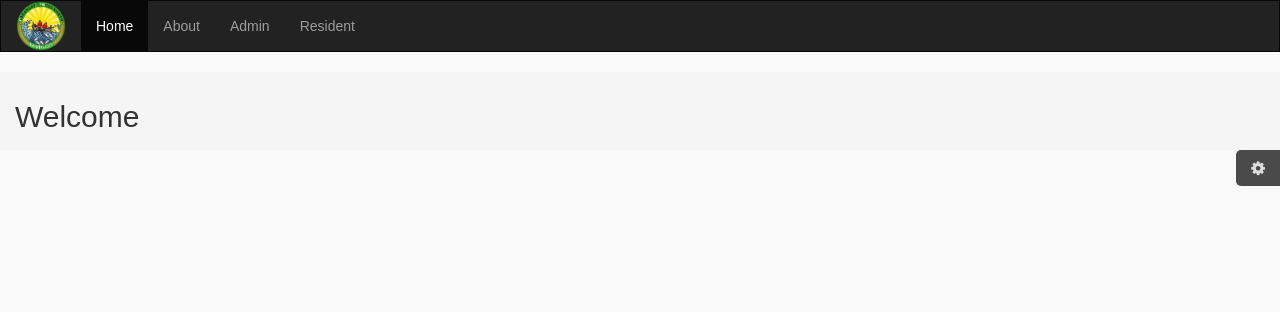
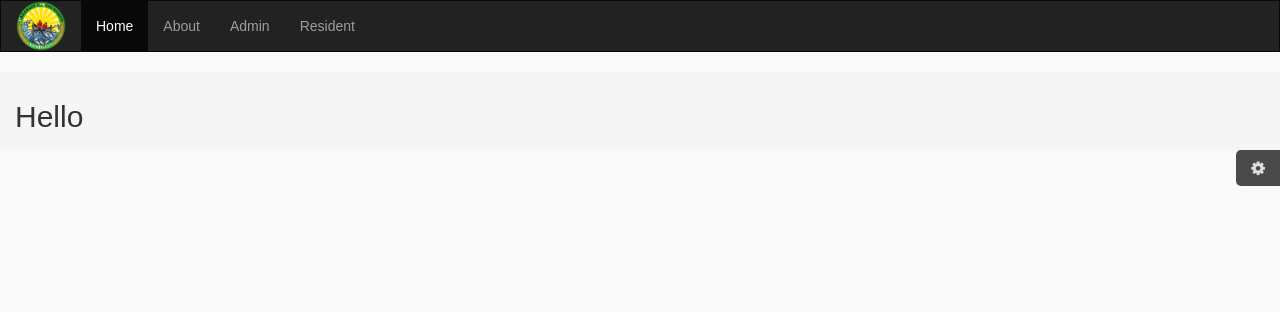
Before and after one commit to georeeen/BarangayManagementIS, a PHP site: page /main/about.php in a window 1280 px wide. Shown: the top 312 px of the page. Run offline with PHP 8.4, Linux system fonts and the light colour scheme.

Commit message:
Update about.php

```diff
--- a/barangay/main/about.php
+++ b/barangay/main/about.php
@@ -47,7 +47,7 @@
 <div class="wrapper row-offcanvas row-offcanvas-left">
 
 <div class="breadcrumb">
-    <h2> Welcome </h2>
+    <h2> Hello </h2>
 </div>
 
 </div>
```
